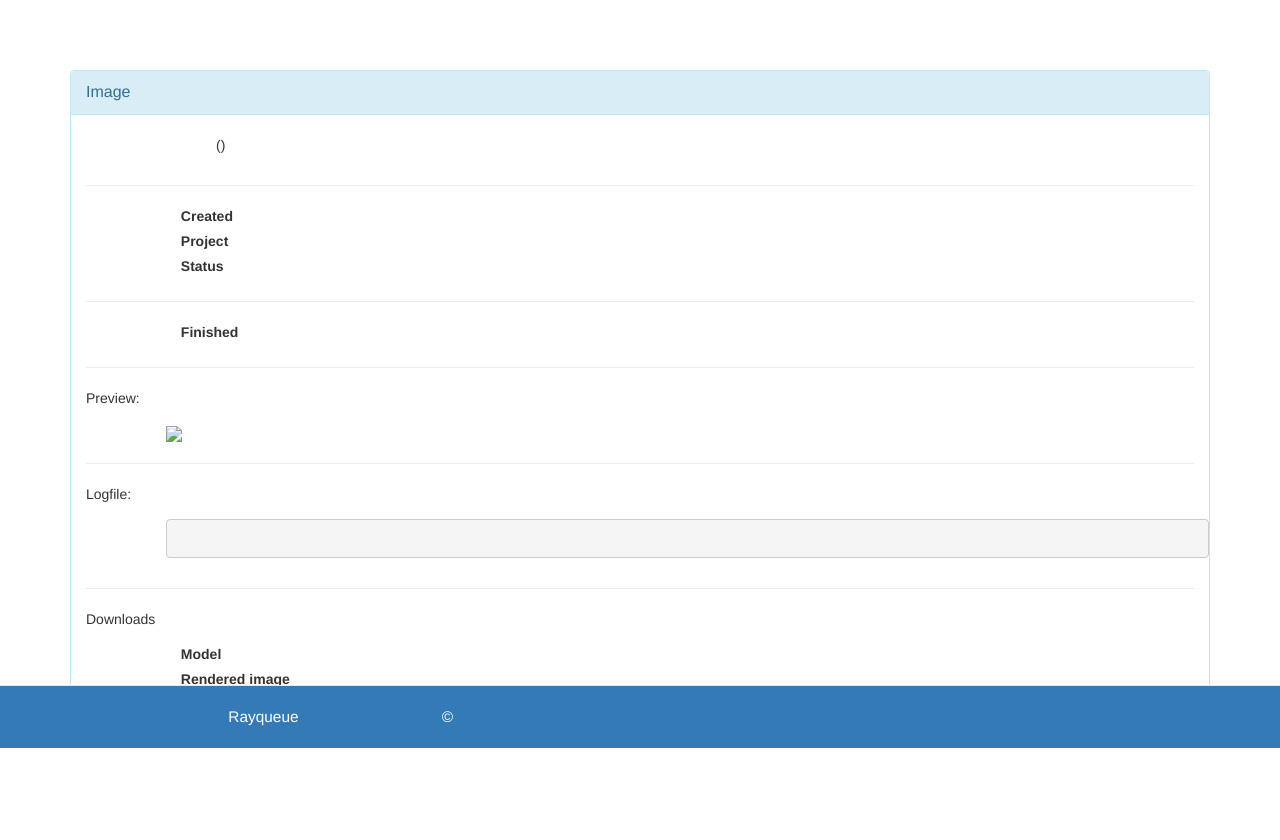
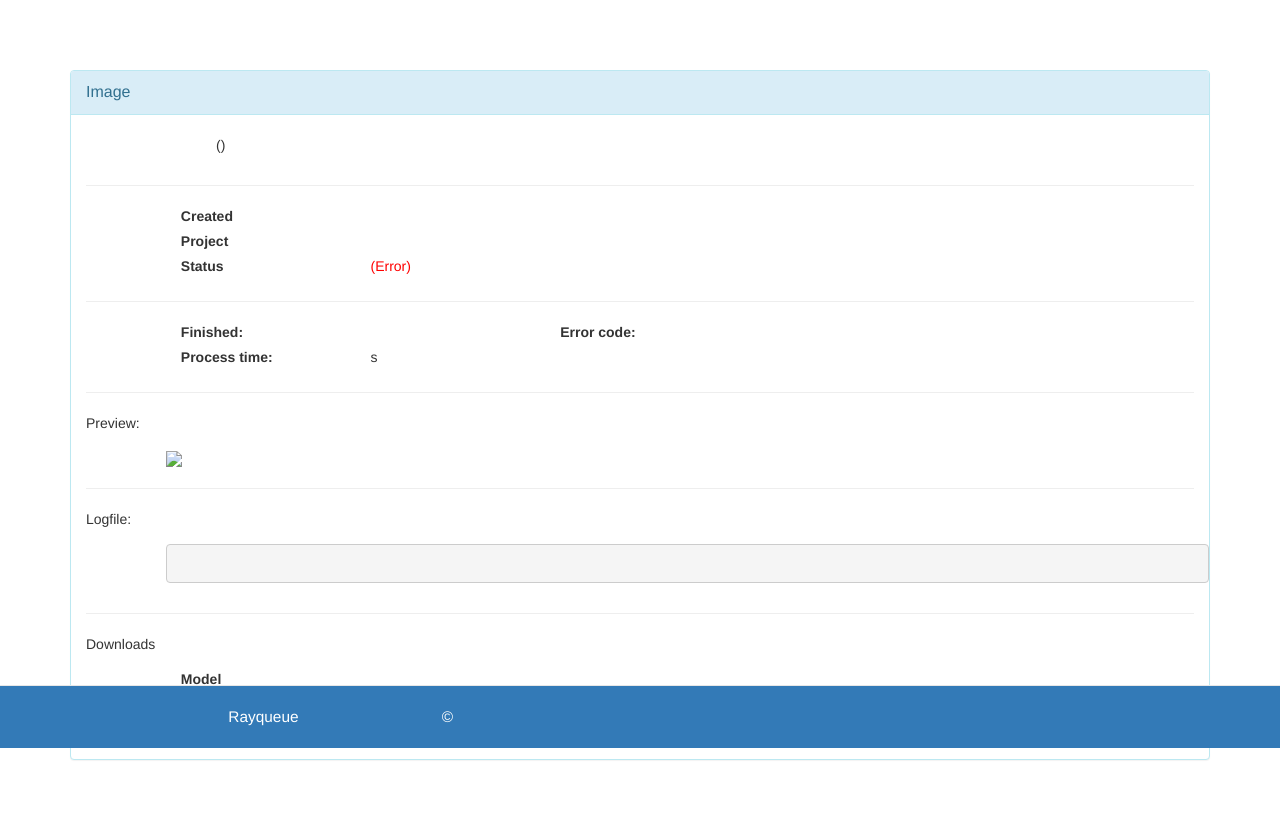
Before and after one commit to ocordes/rayqueue, a Python web app: template src/app/templates/projects/show_image.html in a window 1280 px wide. Shown: the part 52-892 px from the top of the page. Before the commit the page ends 800 px from the top, so only its background shows below. Run offline with Jinja, Linux system fonts and the light colour scheme; the template is opened without the code that fills it, so the values that code supplies are empty; some libraries are stand-ins or nearby versions.

Commit message:
- add project durations - web pages show more infos

```diff
--- a/src/app/templates/projects/show_image.html
+++ b/src/app/templates/projects/show_image.html
@@ -20,27 +20,31 @@
         <hr>
 
         <div class="row">
-          <label class="col-md-offset-1 col-md-1 control-label">
+          <label class="col-md-offset-1 col-md-2 control-label">
             Created
           </label>
-          <div class="col-md-10">
+          <div class="col-md-6">
             {{image.created.strftime('%Y-%m-%d %H:%M:%S')}}
           </div>
         </div>
         <div class="row">
-          <label class="col-md-offset-1 col-md-1 control-label">
+          <label class="col-md-offset-1 col-md-2 control-label">
             Project
           </label>
-          <div class="col-md-10">
+          <div class="col-md-6">
             <a href="{{url_for('projects.show_project',projectid=image.project_id)}}">{{image.project.name}}</a>
           </div>
         </div>
         <div class="row">
-          <label class="col-md-offset-1 col-md-1 control-label">
+          <label class="col-md-offset-1 col-md-2 control-label">
             Status
           </label>
-          <div class="col-md-10">
+          <div class="col-md-6">
+            {% if image.error_code is none or image.error_code == 0 %}
             {{image.state2str}}
+            {% else %}
+            <span style="color:red">{{image.state2str}} (Error)</span>
+            {% endif %}
           </div>
         </div>
 
@@ -48,14 +52,34 @@
 
         {% if image.state == image.IMAGE_STATE_FINISHED %}
         <div class="row">
-          <label class="col-md-offset-1 col-md-1 control-label">
-            Finished
+          <label class="col-md-offset-1 col-md-2 control-label">
+            Finished:
           </label>
-          <div class="col-md-10">
+          <div class="col-md-2">
             {{image.finished.strftime('%Y-%m-%d %H:%M:%S')}}
+          </div>
+          <label class="col-md-2 control-label">
+            Error code:
+          </label>
+          <div class="col-md-1">
+            {% if image.error_code == 0 %}
+            {{image.error_code}}
+            {% else %}
+            <span style="color:red"><b>{{image.error_code}}</b></span>
+            {% endif %}
+          </div>
+        </div>
+        <div class="row">
+          <label class="col-md-offset-1 col-md-2 control-label">
+            Process time:
+          </label>
+          <div class="col-md-2">
+            {{(image.finished-image.requested).total_seconds()}}s
           </div>
         </div>
         <hr>
+        {% endif %}
+        {% if image.render_image != -1 %}
         <div class="form-group">
           Preview:
         </div>
@@ -65,6 +89,8 @@
           </a>
         </div>
         <hr>
+        {% endif %}
+        {% if image.log_file != -1 %}
         <div class="form-group">
           Logfile:
         </div>
```
Also changed, not shown: src/app/api/images.py (+8 -17 lines), src/app/models.py (+9 -1 lines), src/app/templates/projects/show_project.html (+77 -0 lines), src/migrations/versions/5a16fa81ede2_add_time_requested_to_image.py (added, +30 -0 lines), src/migrations/versions/7af66d100711_add_project_time_to_project.py (added, +28 -0 lines).
